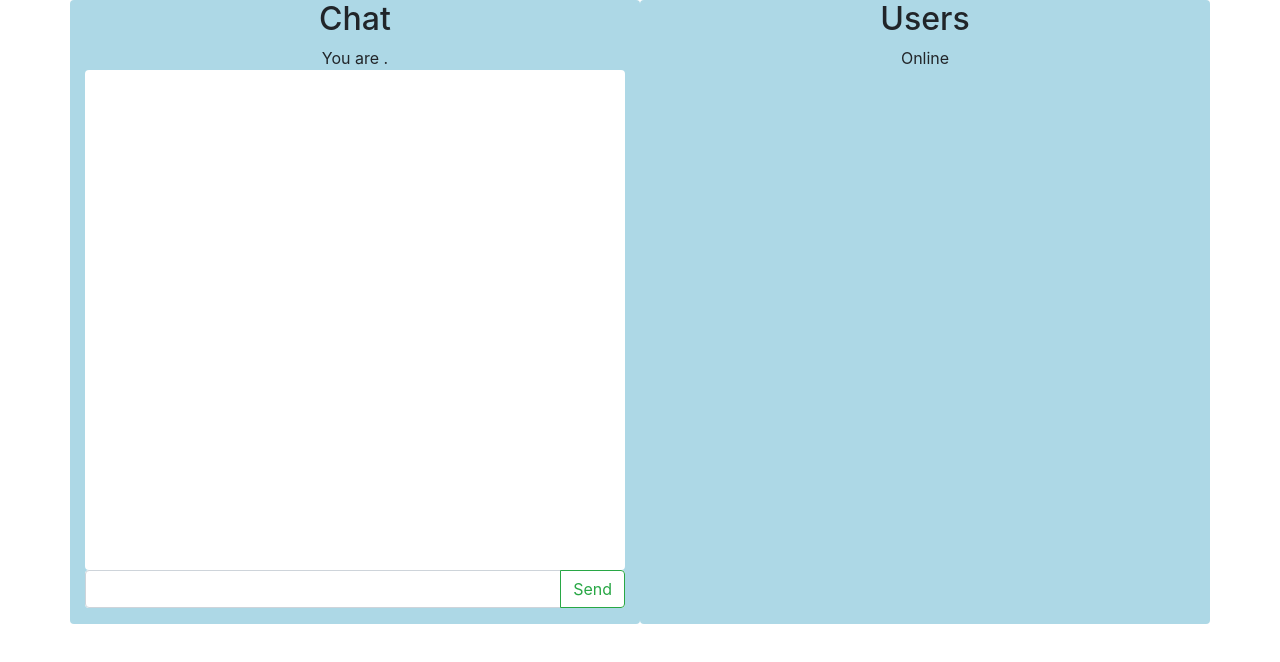
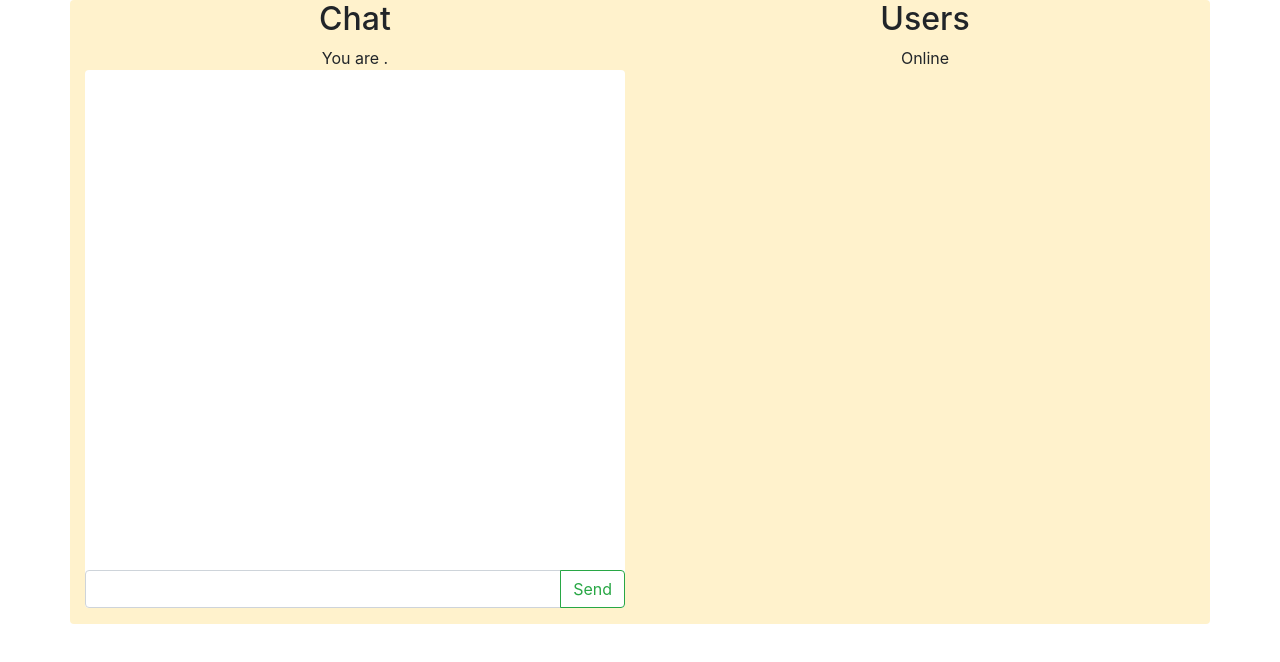
Before and after one commit to Brian-Pho/SENG513_Chat-App, a React (Create React App) app in the folder client/: page / in a window 1280 px wide. Shown: the top 662 px of the page. Built offline with nearby package versions, Linux system fonts and the light colour scheme; no server answers.

Commit message:
Update CSS

```diff
--- a/client/src/components/App/App.css
+++ b/client/src/components/App/App.css
@@ -8,5 +8,5 @@
 }
 
 .col {
-  background-color: lightblue;
+  background-color: #fff2cc;
 }
--- a/client/src/components/App/App.jsx
+++ b/client/src/components/App/App.jsx
@@ -34,11 +34,11 @@ class App extends React.Component {
             <div className="App">
                 <Container>
                     <Row>
-                        <Col className="rounded">
+                        <Col className="rounded-left">
                             <h2>Chat</h2>
                             <Chat socket={this.socket} user={this.state.user}/>
                         </Col>
-                        <Col className="rounded">
+                        <Col className="rounded-right">
                             <h2>Users</h2>
                             <Users socket={this.socket}/>
                         </Col>
--- a/client/src/components/Chat/ChatHistory.jsx
+++ b/client/src/components/Chat/ChatHistory.jsx
@@ -73,7 +73,7 @@ class ChatHistory extends React.Component {
 
     render() {
         return (
-            <div className="ChatHistory p-3 rounded">
+            <div className="ChatHistory p-3 rounded-top">
             {this.state.history.slice(0).reverse().map(
                 (msg, index) => this.formatUserMsg(msg, index)
             )}
--- a/client/src/components/Chat/ChatInput.jsx
+++ b/client/src/components/Chat/ChatInput.jsx
@@ -52,7 +52,7 @@ class ChatInput extends React.Component {
 
     render() {
         return (
-            <div className="ChatInput rounded">
+            <div className="ChatInput rounded-bottom">
                 <InputGroup className="mb-3">
                     <FormControl
                         ref={this.textInput}
```
